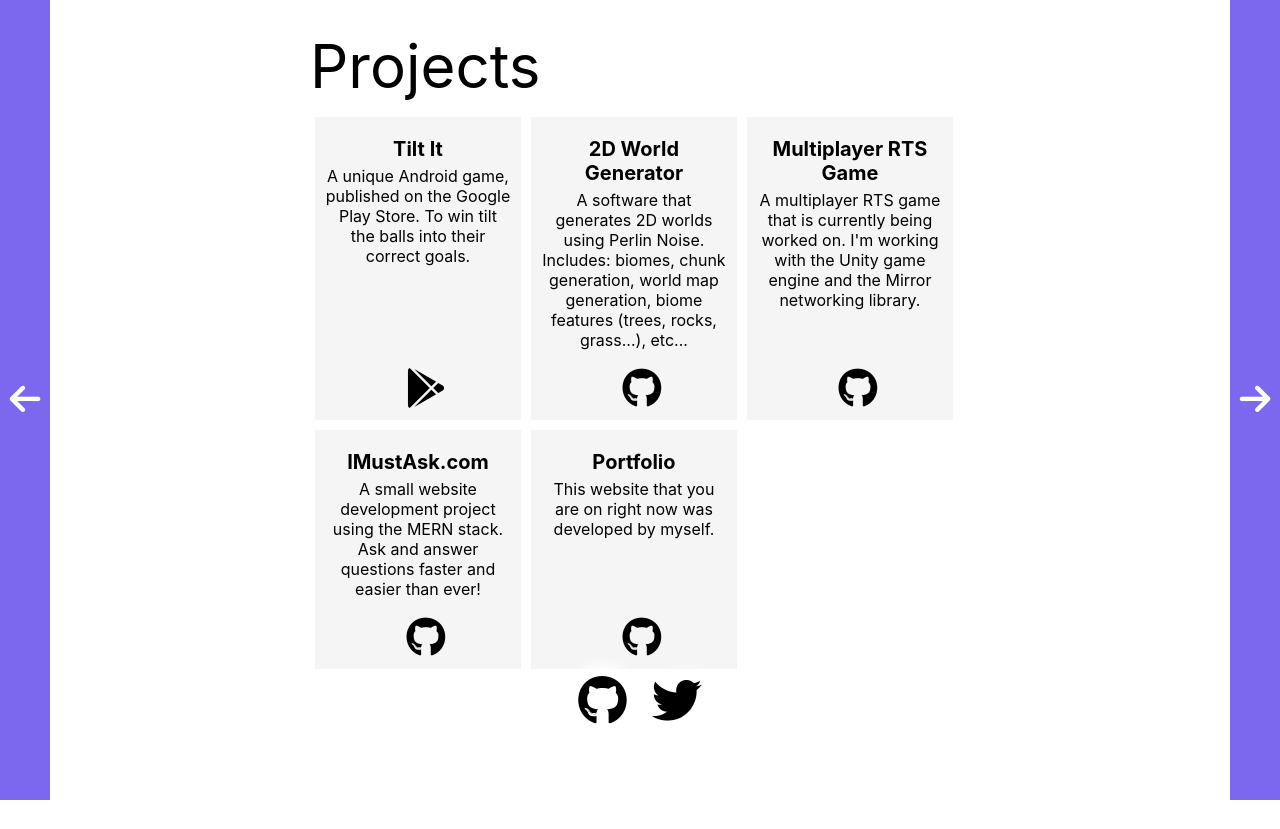
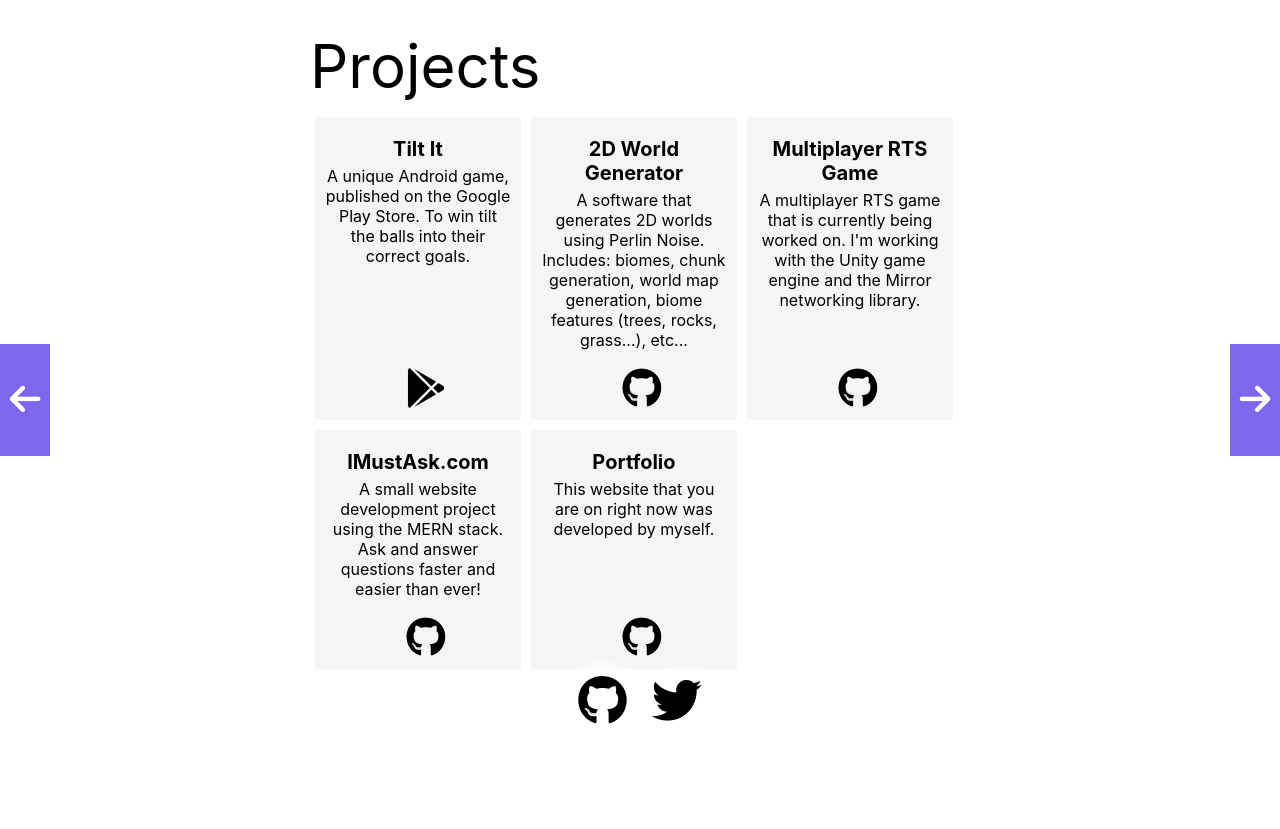
Before and after one commit to CorieW/Portfolio-Front, a React (Create React App) app: page /projects in a window 1280 px wide. Built offline with nearby package versions, Linux system fonts and the light colour scheme.

Commit message:
Changed the slide buttons.

```diff
--- a/src/components/Slideshow/Slideshow.css
+++ b/src/components/Slideshow/Slideshow.css
@@ -1,8 +1,8 @@
 /** Slider Stuff **/
 .slide-left, .slide-right {
     position: fixed;
-    top: 0;
-    bottom: 0;
+    top: 43vh;
+    bottom: 43vh;
     width: 50px;
     background-color: mediumslateblue;
     border: none;
@@ -27,6 +27,7 @@
 @media only screen and (max-width: 425px) {
     .slide-left, .slide-right {
         top: unset;
+        bottom: 0;
         height: 12vw;
         width: 20%;
 
@@ -50,7 +51,7 @@
 
 .page-exit {
     animation-name: slideOut;
-    animation-duration: 0.5s;
+    animation-duration: 1s;
     animation-delay: 0s;
     animation-fill-mode: forwards;
 }
@@ -85,23 +86,33 @@
 }
 
 @keyframes slideIn {
-    0%   {width: 100%; z-index: 2;}
+    0%   {width: 100%; z-index: 2; top: 0; bottom: 0;}
+    50%  {width: 50px; top: 0; bottom: 0;}
     100% {z-index: 1;}
 }
 
 @keyframes slideOut {
     0%   {z-index: 2;}
-    100% {width: 100%; z-index: 2;}
+    30%  {width: 50px; top: 0; bottom: 0;}
+    100% {width: 100%; z-index: 2; top: 0; bottom: 0;}
 }
 
 @media only screen and (max-width: 425px) {
+    .page-entrance {
+        animation-duration: 0.7s;
+    }
+
+    .page-exit {
+        animation-duration: 0.5s;
+    }
+
     @keyframes slideIn {
-        0%   {width: 100%; z-index: 2;}
-        100% {z-index: 1;}
+        0%   {width: 100%; z-index: 2; height: 100vh;}
+        100% {z-index: 1; height: 12vw;}
     }
 
     @keyframes slideOut {
         0%   {z-index: 2;}
-        100% {width: 100%; z-index: 2;}
+        100% {width: 100%; z-index: 2; height: 100vh;}
     }
 }
--- a/src/components/Slideshow/Slideshow.js
+++ b/src/components/Slideshow/Slideshow.js
@@ -45,7 +45,7 @@ export default function Slideshow()
 
         setTimeout(() => {
             window.location.replace(pages[pageNum + direction])
-        }, 500)
+        }, 1000)
     }
 
     function GetSlideshowButtons() {
```
